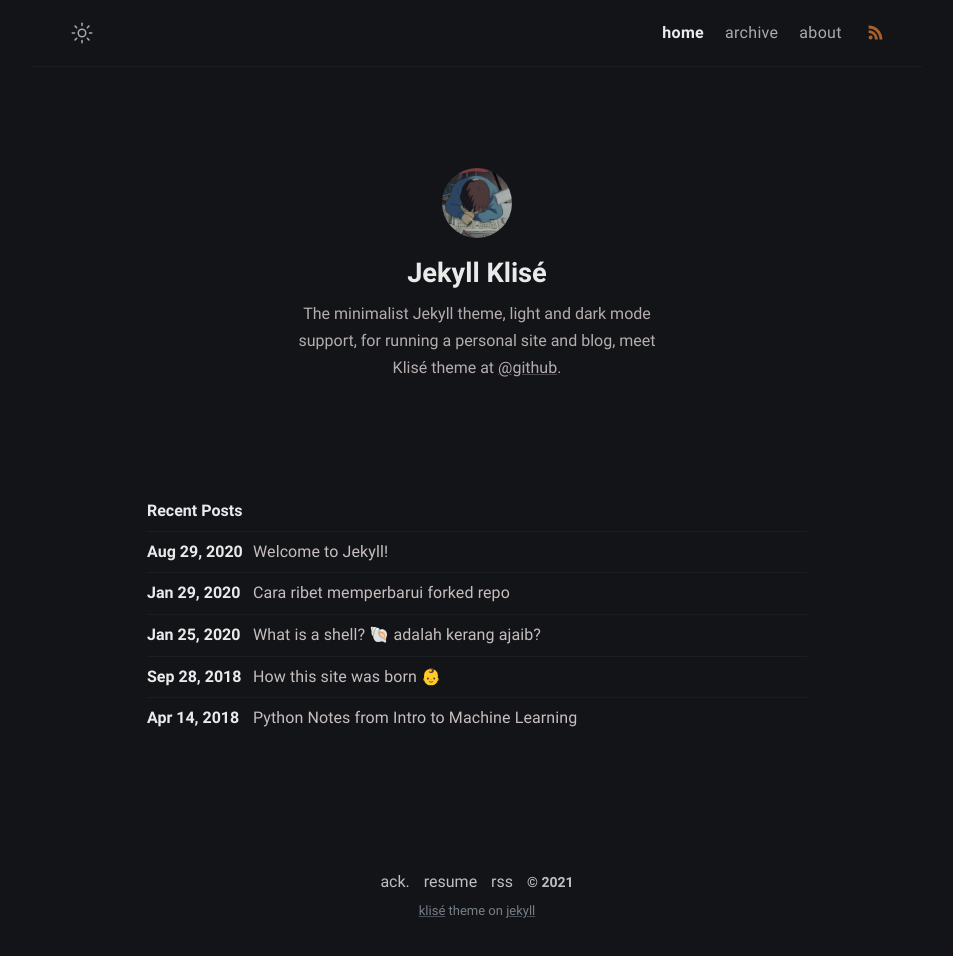
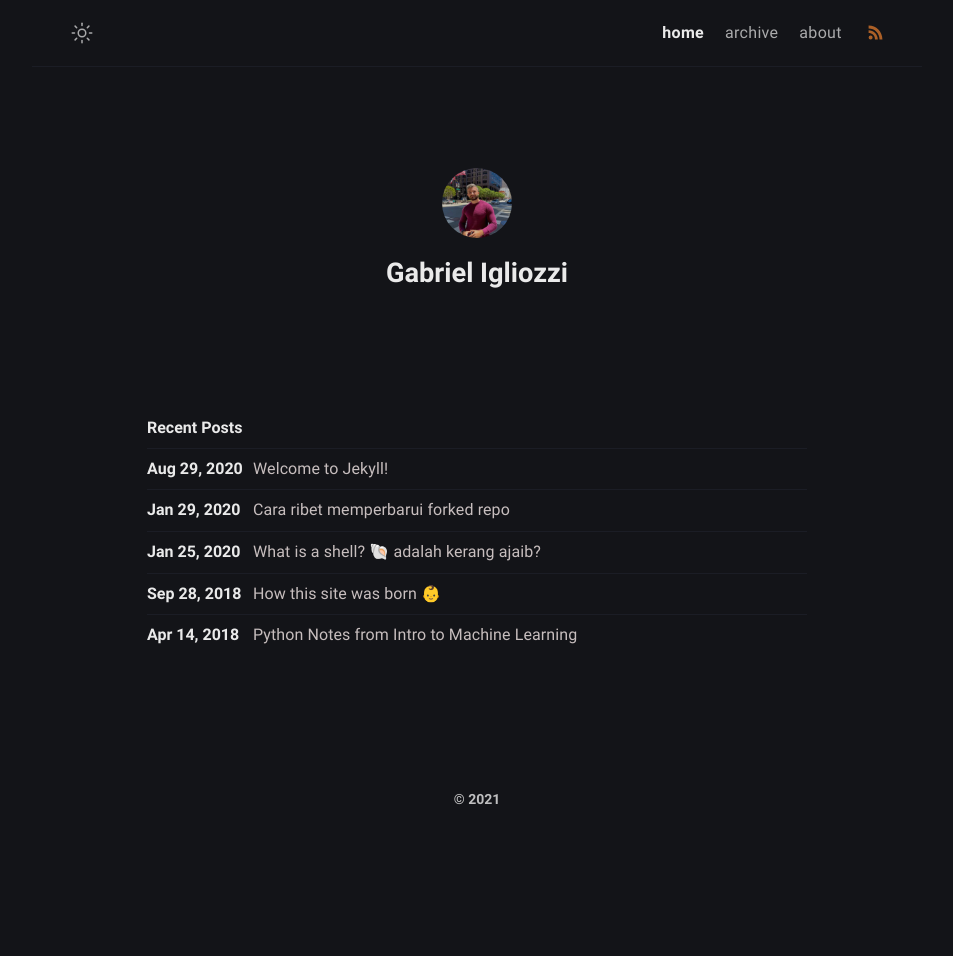
Before and after one commit to gabeiglio/gabeiglio.github.io, a Jekyll site: the page built from index.md, in a window 1280 px wide. Shown: the whole page, without its empty margins (163-1116 px from the left). Built offline with Jekyll 4.4.1, drawn with Linux system fonts in a browser that asks for light colours; after the commit the page ends 900 px from its top, so only the background shows below that.

Commit message:
Initial commit

```diff
--- a/Gemfile
+++ b/Gemfile
@@ -29,3 +29,5 @@ end
 
 # Performance-booster for watching directories on Windows
 # gem "wdm", "~> 0.1.0" if Gem.win_platform?
+
+gem "webrick", "~> 1.7"
--- a/_config.yml
+++ b/_config.yml
@@ -1,29 +1,24 @@
 # Site settings
-title: Klise Theme # site title
+title: Gabriel Igliozzi # site title
 description: >- # site description
-  He's writing in Bahasa about web technology and experience as a journal
-  for documentation things that he learned, meet him <a href="https://github.com/piharpi" target="_blank" rel="noopener">@github</a>.
 lang: en-US # default lang
 timezone: Asia/Jakarta # set your timezone
-image: assets/img/ogp.png # This image used for Open Graph more info https://ogp.me/
-repo: https://github.com/piharpi/jekyll-klise # site repo [optional]
+image:  assets/img/profile_pic.jpeg # This image used for Open Graph more info https://ogp.me/
+repo: https://github.com/gabeiglio # site repo [optional]
 mode: dark # default theme "dark" | "light"
 
 # Profile settings
 author:
-  name: Jekyll Klisé # author name
+  name: Gabriel Igliozzi # author name
   bio: >- # tell to the world
-    The minimalist Jekyll theme, light and dark mode support, for running a personal site and blog,
-    meet Klisé theme at <a href="https://github.com/piharpi/jekyll-klise" target="_blank" rel="noopener">@github</a>.
-  username: username # general username
-  github: github_username # github username
-  twitter: twitter_username # twitter username
-  facebook: facebook_username # facebook username
-  email: your-email@email.com # email adress
+  username: gabeiglio # general username
+  github: gabeiglio # github username
+  twitter: gabeiglio # twitter username
+  email: gaboiglio@gmail.com # email adress
   avatar: /assets/img/avatar.jpg # change with your own avatar
 
 # URL settings
-url: "https://klise.now.sh" #
+url: "https://gabeiglio.xyz" #
 baseurl:
 permalink: /:title/
 google_analytics: # leave it blank if not wish
--- a/_includes/footer.html
+++ b/_includes/footer.html
@@ -1,21 +1,5 @@
 <footer class="footer">
-  <a class="footer_item" href="/thanks">ack.</a>
-  <a class="footer_item" href="javascript::void(0)">resume</a>
-  <a class="footer_item" href="/feed.xml">rss</a>
   <span class="footer_item">&copy; {{ site.time | date: "%Y" }}</span>
-  <small class="footer_copyright">
-    <!-- Klisé Theme: https://github.com/piharpi/jekyll-klise -->
-    <a
-      href="https://github.com/piharpi/jekyll-klise"
-      target="_blank"
-      rel="noreferrer noopener"
-      >klisé</a
-    >
-    theme on
-    <a href="https://jekyllrb.com" target="_blank" rel="noreferrer noopener"
-      >jekyll</a
-    >
-  </small>
 </footer>
 <script src="/assets/js/main.js" defer="defer"></script>
 
```
Also changed, not shown: thanks.md (deleted, +0 -13 lines), assets/img/avatar.jpg, assets/img/ogp.png (deleted), assets/img/saweria-button.png (deleted).
